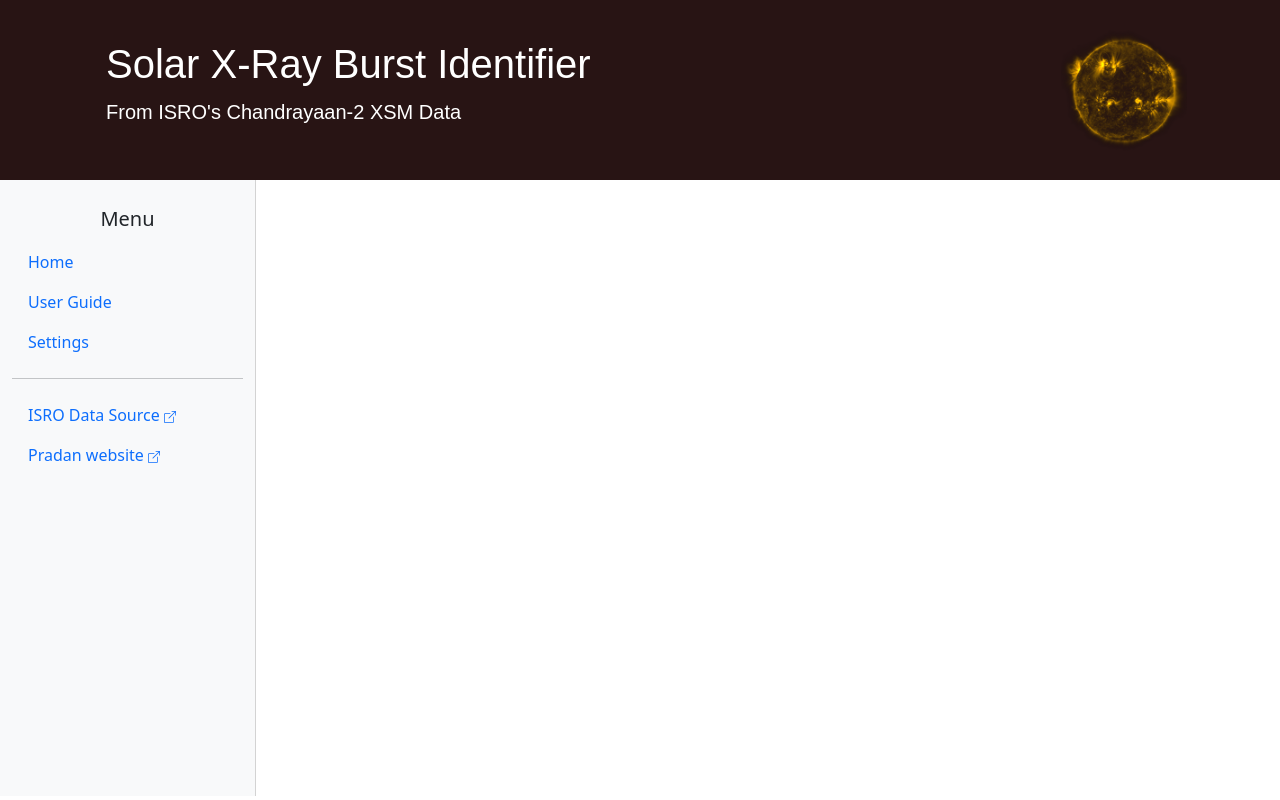
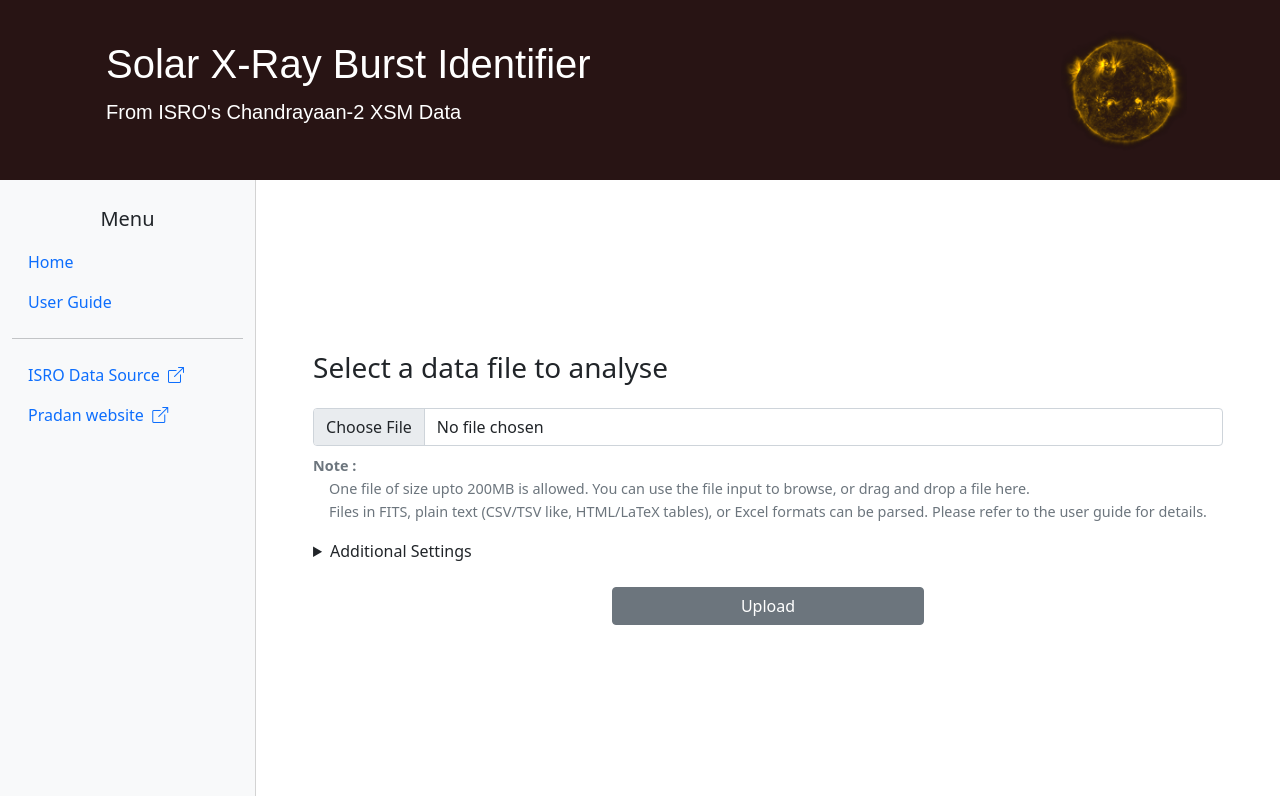
Before and after one commit to STAC-IITMandi/xray-burst-detection, a Flask app: page / in a window 1280 px wide. Run offline with Flask 2, Linux system fonts and the light colour scheme; some web fonts are replaced.

Commit message:
File uploads to server

```diff
--- a/app.py
+++ b/app.py
@@ -1,8 +1,74 @@
 
-from flask import Flask, render_template
+from flask import Flask, render_template, request, redirect
+from dotenv import load_dotenv
+
+import os
+import shutil
+import datetime
+import threading
+import logging
+import uuid
+import time
+
+
+load_dotenv()
+PATHBASE = os.path.abspath(os.path.dirname(__file__))
 
 app = Flask('XrayIDapp')
+app.config.update(
+    SECRET_KEY=os.environ['SECRET_KEY'],
+    PERMANENT_SESSION_LIFETIME=datetime.timedelta(hours=24),
+    SESSION_REFRESH_EACH_REQUEST=False,
+)
+UPLOAD_TIMES = {}
+
+logger = logging.getLogger('webserver')
+logging.basicConfig(level=logging.INFO,
+    format='%(name)-10s %(levelname)-8s [%(asctime)s] %(message)s',
+)
 
 @app.route('/')
 def landing_page():
-    return render_template('base.html')
+    return render_template('landing.html')
+
+
+@app.route('/analysis', methods=['GET','POST'])
+def analysis_page():
+    if request.method == 'POST':
+        id = str(uuid.uuid4())
+        f = request.files['formFile']
+        print(request.files)
+        d = os.path.join(PATHBASE, 'uploads', id)
+        if not os.path.isdir(d):
+            os.mkdir(d)
+        f.save(os.path.join(d,'raw'))
+        UPLOAD_TIMES[id] = datetime.datetime.now()
+        logger.info(f"Created file {id}")
+        return render_template('base.html')
+
+
+
+def cleaner():
+    global app, PATHBASE, UPLOAD_TIMES
+    logger = logging.getLogger('fileclean')
+    while True :
+        x = []
+        for id, t in UPLOAD_TIMES.items() :
+            if datetime.datetime.now() > t + app.config['PERMANENT_SESSION_LIFETIME'] :
+                try :
+                    shutil.rmtree(os.path.join(PATHBASE, 'uploads', id), ignore_errors=True)
+                    x.append(id)
+                    logger.info(f"Deleted {id}")
+                except :
+                    logger.exception(f"Couldn't delete {id}")
+        for id in x :
+            UPLOAD_TIMES.pop(id)
+        time.sleep(60 * 5)
+
+
+
+if __name__ == '__main__':
+    _debug = os.environ.get('DEBUG','').lower() == 'true'
+    _cleanerprocess = threading.Thread(target=cleaner)
+    _cleanerprocess.start()
+    app.run(host='0.0.0.0', port=5000, debug=_debug)
--- a/requirements.txt
+++ b/requirements.txt
@@ -1,3 +1,7 @@
+# For webserver
 flask
+python-dotenv
+
+# For parsers
 astropy
 openpyxl
--- a/static/style.css
+++ b/static/style.css
@@ -21,7 +21,7 @@
     filter: brightness(110%);
 }
 
-@media (min-width: 768px) {
+@media (min-width: 576px) {
     #sidebar {
         overflow-y: hidden;
         width: 16em;
@@ -36,3 +36,24 @@
     background-color: lavender;
     transition: background-color 0.3s;
 }
+
+.formInstructions {
+    font-size: 90%;
+    line-height: 160%;
+}
+
+#dragDropDisplay {
+    top: 0;
+    left: 0;
+    z-index: 100;
+    background-color: rgba(245, 245, 245, 0.8);
+    text-shadow: 0px 0px 10px grey;
+    /* transition: display 0.5s; */
+}
+#contentDiv * {
+    pointer-events: none;
+}
+
+details .form-control-sm {
+    border: 1px solid #ced4da;
+}
--- /dev/null
+++ b/static/upload.js
@@ -0,0 +1,77 @@
+
+var finput = document.getElementById('formFile');
+var formatDiv = document.getElementById('detectedFileFormat');
+var formatSpan = document.getElementById('fileFormatLabel');
+const _maxFileMegaBytes = 200;
+var contentDiv = document.getElementById('uploadContainer');
+var dddisp = document.getElementById('dragDropDisplay');
+var _dragDropCount = 0;
+
+
+function allText(string) {
+    for (let i=0; i<string.length; i++) {
+        let cc = string.codePointAt(i);
+        if (! (cc >= 0x20 && cc < 0x7f ||
+               cc >= 0x08 && cc < 0x0e ||
+               cc === 0 || cc === 0x1b))
+        return false;
+    }
+    return true;
+}
+
+function inspectFile(string) {
+    if (string.slice(0,30) === 'SIMPLE  =                    T') {
+        formatSpan.innerHTML = `<span class="badge bg-success">FITS</span>`;
+    } else if (string.slice(0,8) === '\xD0\xCF\x11\xE0\xA1\xB1\x1A\xE1') {
+        formatSpan.innerHTML = `<span class="badge bg-success">XLS</span>`;
+    } else if (string.slice(0,4) === '\x50\x4B\x03\x04') {
+        formatSpan.innerHTML = `<span class="badge bg-success">XLSX / ZIP</span>`;
+    } else if (allText(string.slice(0,500))) {
+        formatSpan.innerHTML = `<span class="badge bg-warning">ASCII Text</span>`;
+    } else {
+        formatSpan.innerHTML = `<span class="badge bg-danger">Unrecognised</span>`;
+    }
+}
+
+function fileAddedHandler(loadevent) {
+    if (finput.files.length > 0) {
+        let file = finput.files[0];
+        if (file.size > _maxFileMegaBytes*1024*1024) {
+            finput.value = '';
+            alert(`This file is too large ! Please only try uploading files less than ${_maxFileMegaBytes} MB`)
+            formatDiv.classList.add('d-none');
+        } else {
+            var reader = new FileReader();
+            reader.onload = () => { inspectFile(reader.result); }
+            reader.readAsBinaryString(file);
+            formatDiv.classList.remove('d-none');
+        }
+    } else {
+        formatDiv.classList.add('d-none');
+    }
+}
+
+
+finput.addEventListener('change', fileAddedHandler);
+
+contentDiv.ondragover = (event) => {
+    event.preventDefault();
+}
+contentDiv.ondragenter = function(event) {
+    event.preventDefault();
+    _dragDropCount++;
+    dddisp.classList.remove('d-none');
+}
+contentDiv.ondragleave = function(event) {
+    _dragDropCount--;
+    if (_dragDropCount <= 0)
+        dddisp.classList.add('d-none');
+}
+contentDiv.ondrop = function(event) {
+    console.log('d', event.dataTransfer.files);
+    finput.files = event.dataTransfer.files;
+    event.preventDefault();
+    _dragDropCount = 0;
+    dddisp.classList.add('d-none');
+    fileAddedHandler();
+}
--- a/templates/base.html
+++ b/templates/base.html
@@ -9,16 +9,14 @@
     <!-- link rel="icon" type="image/x-icon" href="" /-->
     <link href="https://cdn.jsdelivr.net/npm/bootstrap@5.1.3/dist/css/bootstrap.min.css" rel="stylesheet"
          integrity="sha384-1BmE4kWBq78iYhFldvKuhfTAU6auU8tT94WrHftjDbrCEXSU1oBoqyl2QvZ6jIW3" crossorigin="anonymous"/>
-    <link href="static/style.css" rel="stylesheet"/>
+    <link href="https://cdn.jsdelivr.net/npm/bootstrap-icons@1.8.1/font/bootstrap-icons.css" rel="stylesheet"
+         integrity="sha384-He3RckdFB2wffiHOcESa3sf4Ida+ni/fw9SSzAcfY2EPnU1zkK/sLUzw2C5Tyuhj" crossorigin="anonymous"/>
+    <link href="/static/style.css" rel="stylesheet"/>
+    {% block head_additions %}
+    {% endblock %}
 </head>
 
 <body>
-{% macro newtabicon() %}
-<svg xmlns="http://www.w3.org/2000/svg" width="12" height="12" fill="currentColor" class="bi bi-box-arrow-up-right" viewBox="0 0 16 16">
-    <path fill-rule="evenodd" d="M8.636 3.5a.5.5 0 0 0-.5-.5H1.5A1.5 1.5 0 0 0 0 4.5v10A1.5 1.5 0 0 0 1.5 16h10a1.5 1.5 0 0 0 1.5-1.5V7.864a.5.5 0 0 0-1 0V14.5a.5.5 0 0 1-.5.5h-10a.5.5 0 0 1-.5-.5v-10a.5.5 0 0 1 .5-.5h6.636a.5.5 0 0 0 .5-.5z"/>
-    <path fill-rule="evenodd" d="M16 .5a.5.5 0 0 0-.5-.5h-5a.5.5 0 0 0 0 1h3.793L6.146 9.146a.5.5 0 1 0 .708.708L15 1.707V5.5a.5.5 0 0 0 1 0v-5z"/>
-</svg>
-{% endmacro %}
 <div class="container-fluid headercover" id="pageHeader">
     <div class="container-sm row" id="title-box"><div class="mx-auto w-100">
         <div class="col-sm-auto"><img class="d-none d-md-block" src="static/sun1.png"/></div>
@@ -30,18 +28,19 @@
 </div>
 
 <div class="row mx-0 my-0" id="pagemainarea">
-    <aside class="collapse show bg-light" id="sidebar">
+    <aside class="col-sm-auto collapse show bg-light" id="sidebar">
         <ul class="nav flex-column mt-3">
             <li class="nav-item text-center py-2"><strong class="lead">Menu</strong></li>
             <li class="nav-item"><a class="nav-link rounded-2" href="">Home</a></li>
             <li class="nav-item"><a class="nav-link rounded-2" href="">User Guide</a></li>
-            <li class="nav-item"><a class="nav-link rounded-2" href="">Settings</a></li>
             <hr/>
-            <li class="nav-item"><a class="nav-link rounded-2" href="" target="_blank">ISRO Data Source {{ newtabicon() }}</a></li>
-            <li class="nav-item"><a class="nav-link rounded-2" href="" target="_blank">Pradan website {{ newtabicon() }}</a></li>
+            <li class="nav-item"><a class="nav-link rounded-2" href="" target="_blank">
+                ISRO Data Source &nbsp;<i class="bi bi-box-arrow-up-right"></i></a></li>
+            <li class="nav-item"><a class="nav-link rounded-2" href="" target="_blank">
+                Pradan website &nbsp;<i class="bi bi-box-arrow-up-right"></i></a></li>
         </ul>
     </aside>
-    <main>
+    <main class="col">
         {% block content %}
         {% endblock %}
     </main>
--- /dev/null
+++ b/templates/landing.html
@@ -0,0 +1,76 @@
+{% extends 'base.html' %}
+
+{% block head_additions %}
+<script type="application/javascript" src="/static/upload.js" defer></script>
+{% endblock %}
+
+{% block content %}
+    <div class="h-100 d-flex align-items-center position-relative px-4" id="uploadContainer">
+        <div class="mx-auto">
+            <form method="POST" enctype="multipart/form-data" action="/analysis">
+                <label for="formFile" class="form-label h3 mt-4 mb-2">Select a data file to analyse</label>
+                <div class="my-3">
+                    <input class="form-control" type="file" name="formFile" id="formFile" required/>
+                    <div id="detectedFileFormat" class="x-form-instructions text-black my-3 d-none">
+                        Detected File Format : <span id="fileFormatLabel"></span>
+                        <input type="hidden" id="fileTypeHint" name="fileTypeHint" value=""/>
+                    </div>
+                    <ul class="my-2 list-unstyled text-muted formInstructions">
+                        <strong> Note : </strong>
+                        <div class="mx-3">
+                            <li>One file of size upto 200MB is allowed.
+                                You can use the file input to browse, or drag and drop a file here.</li>
+                            <li>Files in FITS, plain text (CSV/TSV like, HTML/LaTeX tables), or Excel formats can be parsed.
+                                Please refer to the user guide for details.</li>
+                        </div>
+                    </ul>
+                </div>
+                <div class="my-2"><details class="my-3">
+                    <summary>Additional Settings</summary>
+                    <p class="formInstructions py-2">Configure how to look for and parse the lightcurve (time series) data in your uploaded file.
+                        <br/> These settings are explained in detail in the User Guide.</p>
+                    <div class="row mb-2">
+                        <div class="col-md-4"><label for="fMeta_tableName" class="col-form-label">Table/Sheet Name</label></div>
+                        <div class="col-md-8"><input type="text" name="fMeta_tableName" class="form-control-sm" value="RATE"/></div>
+                    </div>
+                    <div class="row mb-2">
+                        <div class="col-md-4"><label for="fMeta_timeSerName" class="col-form-label">Time Value Column Name</label></div>
+                        <div class="col-md-8"><input type="text" name="fMeta_timeSerName" class="form-control-sm" value="TIME"/></div>
+                    </div>
+                    <div class="row mb-2">
+                        <div class="col-md-4"><label for="fMeta_fluxSerName" class="col-form-label">Flux Value Column Name</label></div>
+                        <div class="col-md-8"><input type="text" name="fMeta_fluxSerName" class="form-control-sm" value="RATE"/></div>
+                    </div>
+                    <div class="row mb-2">
+                        <div class="col-md-4"><label for="fMeta_timeUnit" class="col-form-label">Running Time Unit</label></div>
+                        <div class="col-md-8">
+                            <input type="number" name="fMeta_timeUnit" class="form-control-sm" value="1" min="0.001" step="0.001"/>
+                            <span class="col-form-label">seconds</span>
+                        </div>
+                    </div>
+                    <div class="row mb-2">
+                        <div class="col-md-4"><label for="fMeta_timeEpoch" class="col-form-label">Time Epoch (UTC)</label></div>
+                        <div class="col-md-8">
+                            <input type="datetime-local" name="fMeta_timeEpoch" class="form-control-sm" value="2017-01-01T00:00:00"/>
+                        </div>
+                    </div>
+                    <div class="row my-4">
+                        <div class="col-4"><!--empty--></div>
+                        <button type="reset" id="submitBtn" class="col-4 btn btn-outline-warning">Reset</button>
+                        <div class="col-4"><!--empty--></div>
+                    </div>
+                </details></div>
+                <div class="row my-4">
+                    <div class="col-4"><!--empty--></div>
+                    <button type="submit" id="submitBtn" class="col-4 btn btn-secondary">Upload</button>
+                    <div class="col-4"><!--empty--></div>
+                </div>
+            </form>
+        </div>
+        <div id="dragDropDisplay" class="w-100 h-100 mx-0 my-0 position-absolute d-flex align-items-center d-none">
+            <div class="mx-auto">
+                <span class="display-1 text-white"><i class="bi bi-upload"></i></span>
+            </div>
+        </div>
+    </div>
+{% endblock %}
```
Also changed, not shown: 1 other file.
